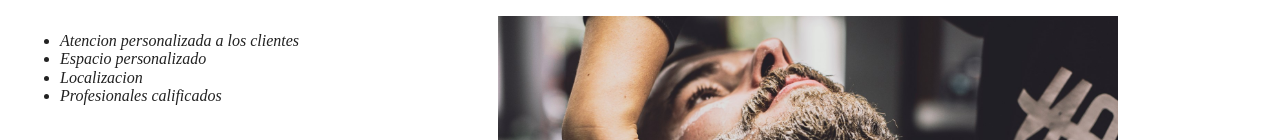
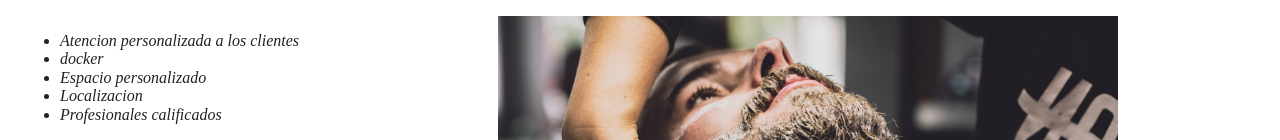
Before and after one commit to richardRIHB/alura, a website built with Parcel: page index.html in a window 1280 px wide. Shown: the part 1267-1407 px from the top of the page. Built offline with nearby package versions, Linux system fonts and the light colour scheme.

Commit message:
corrigiendo nombre

```diff
--- a/index.html
+++ b/index.html
@@ -55,6 +55,7 @@
       <h3 class="titulo_centralizado">Diferenciales:</h3>
       <ul>
         <li class="items">Atencion personalizada a los clientes</li>
+        <li class="items">docker</li>
         <li class="items">Espacio personalizado</li>
         <li class="items">Localizacion</li>
         <li class="items">Profesionales calificados</li>
```
